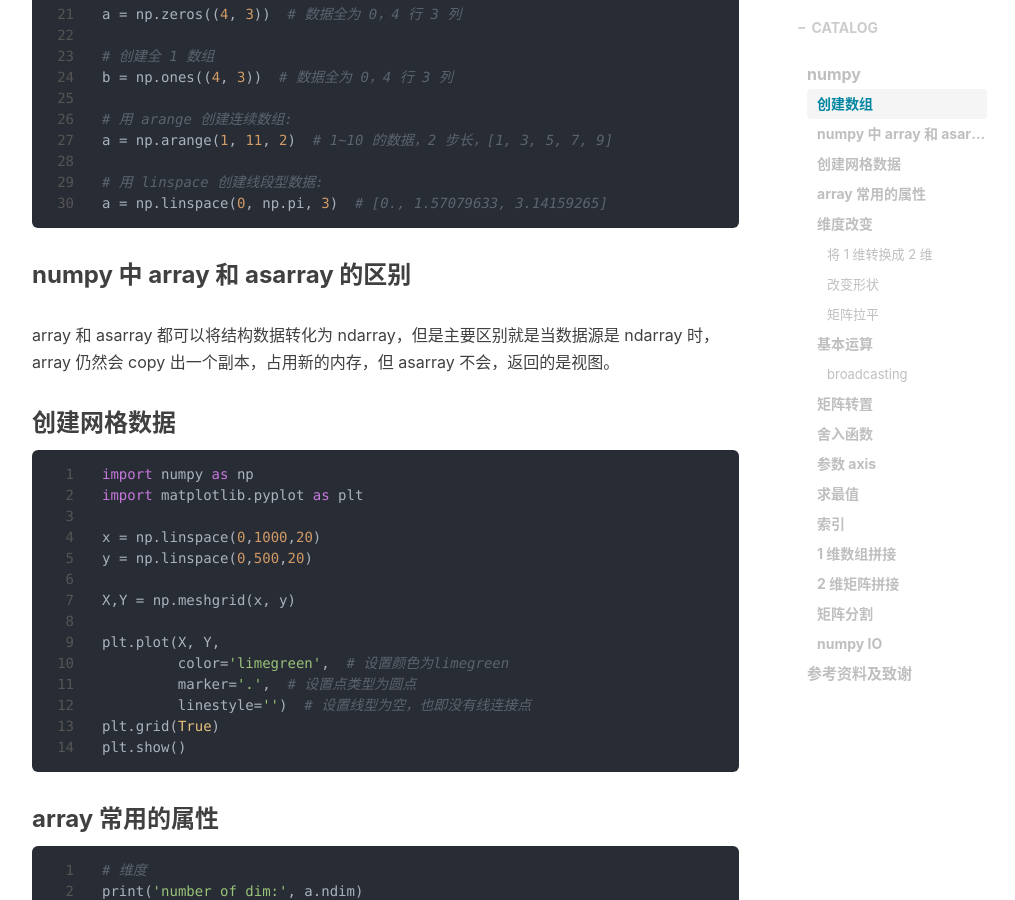
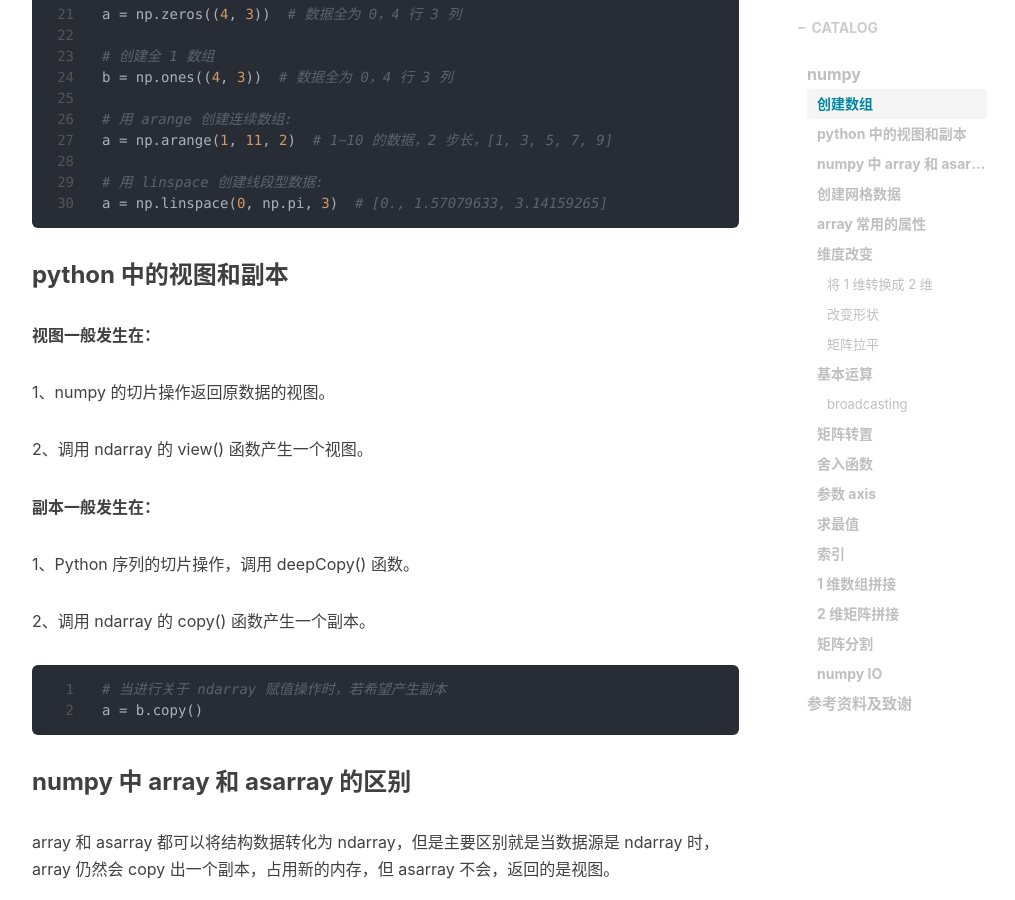
Before and after one commit to liushunyu/blog, a Jekyll site: the page built from _posts/2019-08-15-numpy 基础使用.md, in a window 1280 px wide and 900 px high, scrolled down 1432 px. Shown: the whole window, without its empty margins (233-1248 px from the left). Built offline with Jekyll 4.4.1, drawn with Linux system fonts in a browser that asks for light colours; nearby versions of some CDN libraries; comment, search, counter and statistics services are not loaded.

Commit message:
Update 2019-08-15-numpy 基础使用.md

````diff
--- a/_posts/2019-08-15-numpy 基础使用.md
+++ b/_posts/2019-08-15-numpy 基础使用.md
@@ -63,6 +63,29 @@ a = np.arange(1, 11, 2)  # 1~10 的数据，2 步长，[1, 3, 5, 7, 9]
 
 # 用 linspace 创建线段型数据:
 a = np.linspace(0, np.pi, 3)  # [0., 1.57079633, 3.14159265]
+```
+
+
+
+### python 中的视图和副本
+
+**视图一般发生在：**
+
+1、numpy 的切片操作返回原数据的视图。
+
+2、调用 ndarray 的 view() 函数产生一个视图。
+
+**副本一般发生在：**
+
+1、Python 序列的切片操作，调用 deepCopy() 函数。
+
+2、调用 ndarray 的 copy() 函数产生一个副本。
+
+
+
+```python
+# 当进行关于 ndarray 赋值操作时，若希望产生副本
+a = b.copy()
 ```
 
 
````
